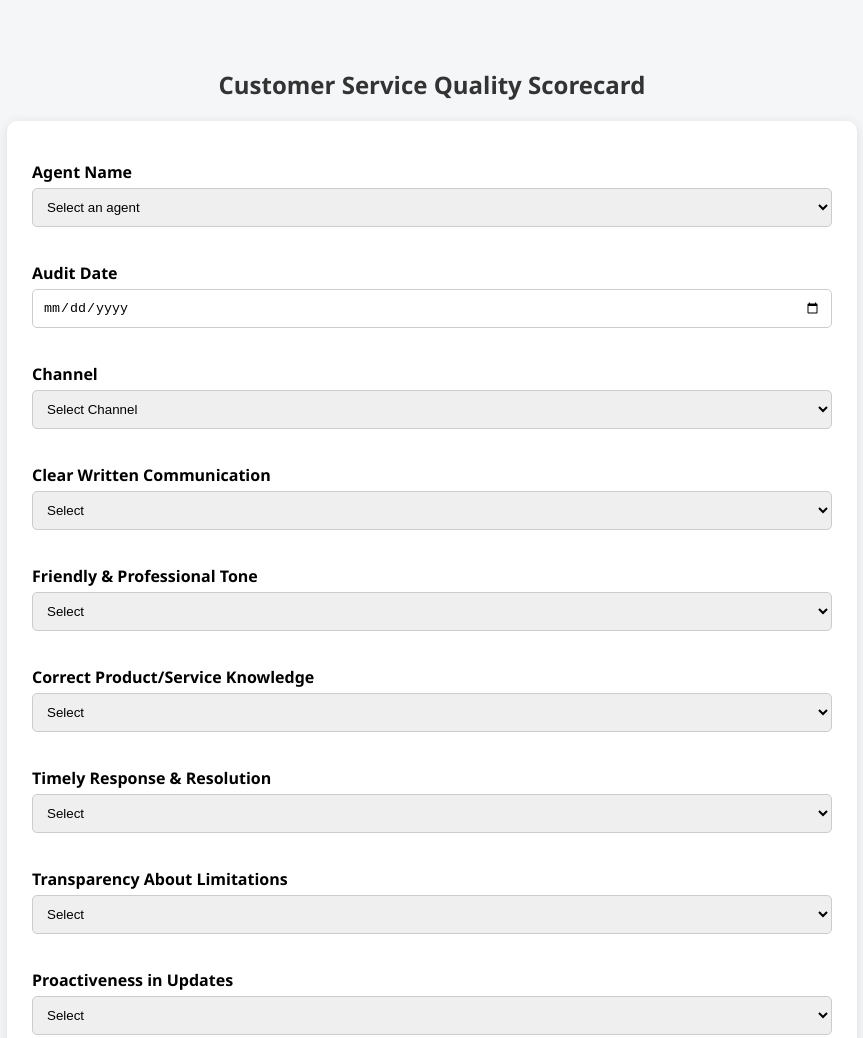
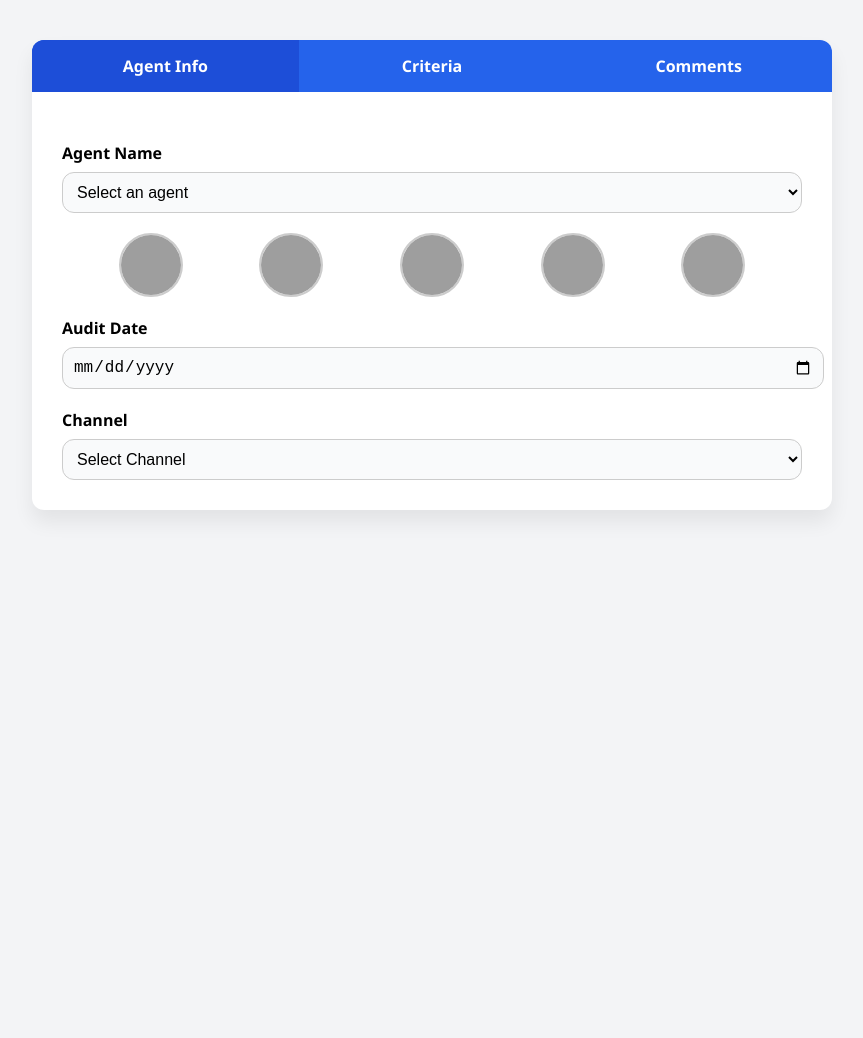
Before and after one commit to Lemuel09/Quality-Scorecard-HTML, a plain HTML site: page index.html in a window 1280 px wide. Shown: the top 1038 px of the page, without its empty margins (208-1071 px from the left). After the commit the page ends 800 px from the top, so only its background shows below. Drawn offline with Linux system fonts and the light colour scheme; grey boxes are pictures that could not be loaded.

Commit message:
Update index.html

```diff
--- a/index.html
+++ b/index.html
@@ -1,64 +1,129 @@
 <!DOCTYPE html>
-<html>
+<html lang="en">
 <head>
-  <title>Quality Scorecard Form</title>
   <meta charset="UTF-8">
+  <title>Quality Scorecard Tabs</title>
+  <meta name="viewport" content="width=device-width, initial-scale=1.0">
   <style>
+    :root {
+      --primary: #2563eb;
+      --gray-bg: #f3f4f6;
+      --card-bg: #fff;
+      --radius: 12px;
+    }
+
     body {
+      margin: 0;
       font-family: 'Segoe UI', sans-serif;
-      background: #f4f6f8;
+      background: var(--gray-bg);
+      display: flex;
+      justify-content: center;
       padding: 40px;
     }
 
-    h2 {
-      text-align: center;
-      color: #333;
+    .card {
+      background: var(--card-bg);
+      border-radius: var(--radius);
+      box-shadow: 0 12px 20px rgba(0, 0, 0, 0.07);
+      max-width: 800px;
+      width: 100%;
+      overflow: hidden;
     }
 
-    form {
-      background: #fff;
-      padding: 25px;
-      border-radius: 10px;
-      max-width: 800px;
-      margin: auto;
-      box-shadow: 0 2px 12px rgba(0,0,0,0.1);
+    .tabs {
+      display: flex;
+      background: var(--primary);
+    }
+
+    .tab {
+      flex: 1;
+      padding: 15px;
+      text-align: center;
+      color: white;
+      cursor: pointer;
+      font-weight: 600;
+      transition: background 0.2s ease;
+    }
+
+    .tab.active {
+      background: #1d4ed8;
+    }
+
+    .tab-content {
+      display: none;
+      padding: 30px;
+      animation: fadeIn 0.4s ease-in-out;
+    }
+
+    .tab-content.active {
+      display: block;
+    }
+
+    @keyframes fadeIn {
+      from { opacity: 0; }
+      to { opacity: 1; }
     }
 
     label {
+      display: block;
+      margin-top: 20px;
       font-weight: bold;
-      margin-top: 15px;
-      display: block;
     }
 
     select, input, textarea {
       width: 100%;
       padding: 10px;
-      margin-top: 5px;
-      margin-bottom: 20px;
+      margin-top: 8px;
+      border-radius: var(--radius);
       border: 1px solid #ccc;
-      border-radius: 5px;
-      box-sizing: border-box;
+      background-color: #f9fafb;
+      font-size: 16px;
     }
 
     button {
-      background-color: #007BFF;
+      background: var(--primary);
       color: white;
-      padding: 12px 20px;
       border: none;
-      border-radius: 5px;
+      border-radius: var(--radius);
+      padding: 14px;
+      font-size: 16px;
+      font-weight: bold;
+      margin-top: 30px;
+      width: 100%;
       cursor: pointer;
     }
 
     button:hover {
-      background-color: #0056b3;
+      background: #1d4ed8;
+    }
+
+    .image-row {
+      display: flex;
+      gap: 20px;
+      margin-top: 20px;
+      justify-content: space-evenly;
+    }
+
+    .image-row img {
+      border-radius: 50%;
+      width: 60px;
+      height: 60px;
+      object-fit: cover;
+      border: 2px solid #ccc;
     }
   </style>
 </head>
 <body>
 
-  <h2>Customer Service Quality Scorecard</h2>
+<div class="card">
+  <div class="tabs">
+    <div class="tab active" onclick="showTab(0)">Agent Info</div>
+    <div class="tab" onclick="showTab(1)">Criteria</div>
+    <div class="tab" onclick="showTab(2)">Comments</div>
+  </div>
 
   <form id="scorecardForm">
+    <div class="tab-content active">
       <label for="agentName">Agent Name</label>
       <select id="agentName" name="agentName" required>
         <option value="">Select an agent</option>
@@ -68,6 +133,14 @@
         <option value="Nessie">Nessie</option>
         <option value="Prince Patterson">Prince Patterson</option>
       </select>
+
+      <div class="image-row">
+        <img src="https://randomuser.me/api/portraits/women/44.jpg" alt="Mia">
+        <img src="https://randomuser.me/api/portraits/men/65.jpg" alt="Allen">
+        <img src="https://randomuser.me/api/portraits/women/12.jpg" alt="Carol">
+        <img src="https://randomuser.me/api/portraits/women/19.jpg" alt="Nessie">
+        <img src="https://randomuser.me/api/portraits/men/33.jpg" alt="Prince">
+      </div>
 
       <label for="auditDate">Audit Date</label>
       <input type="date" id="auditDate" name="auditDate" required>
@@ -79,7 +152,9 @@
         <option value="Email">Email</option>
         <option value="Chat">Chat</option>
       </select>
+    </div>
 
+    <div class="tab-content">
       <label for="clearCommunication">Clear Written Communication</label>
       <select id="clearCommunication" name="clearCommunication" required>
         <option value="">Select</option>
@@ -127,14 +202,27 @@
         <option value="Partial">Partial</option>
         <option value="No">No</option>
       </select>
+    </div>
 
+    <div class="tab-content">
       <label for="comments">Additional Comments</label>
-    <textarea id="comments" name="comments" rows="4"></textarea>
+      <textarea id="comments" name="comments" placeholder="Type here..."></textarea>
 
       <button type="submit">Submit</button>
+    </div>
   </form>
+</div>
 
 <script>
+  function showTab(index) {
+    const tabs = document.querySelectorAll('.tab');
+    const contents = document.querySelectorAll('.tab-content');
+    tabs.forEach(tab => tab.classList.remove('active'));
+    contents.forEach(c => c.classList.remove('active'));
+    tabs[index].classList.add('active');
+    contents[index].classList.add('active');
+  }
+
   document.getElementById("scorecardForm").addEventListener("submit", function(e) {
     e.preventDefault();
 
@@ -151,9 +239,10 @@
       comments: document.getElementById("comments").value
     };
 
-      console.log("Test Submission Data:", formData);
-      alert("Test submission captured. Open the browser console (F12) to see the data.");
+    console.log("Form Submitted:", formData);
+    alert("Form submitted! Check console for captured data.");
   });
 </script>
+
 </body>
 </html>
```
Lines whose indentation alone changed are shown as unchanged.
